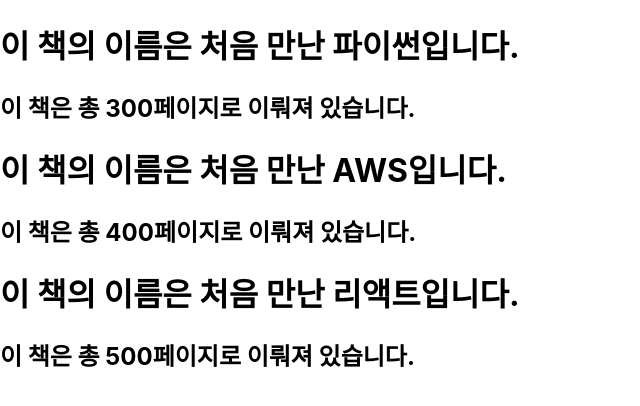
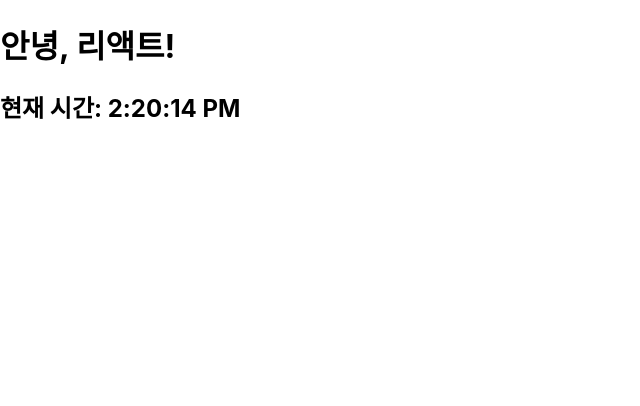
Before and after one commit to Rigels94/react_test_1536122, a React (Create React App) app: page / in a window 1280 px wide. Shown: the top 406 px of the page, without its empty margins (0-640 px from the left). Built offline with nearby package versions, Linux system fonts and the light colour scheme.

Commit message:
feat: 4_3 add clock element

```diff
--- /dev/null
+++ b/src/chapter_04/Clock.jsx
@@ -0,0 +1,12 @@
+import React from 'react';
+
+function Clock(props) {
+  return (
+    <div>
+      <h1>안녕, 리액트!</h1>
+      <h2>현재 시간: {new Date().toLocaleTimeString()}</h2>
+    </div>
+  );
+}
+
+export default Clock;
--- a/src/index.js
+++ b/src/index.js
@@ -5,13 +5,23 @@
 import reportWebVitals from './reportWebVitals';
 
 import Library from './chapter_03/Library';
+import Clock from './chapter_04/Clock';
+
+// const root = ReactDOM.createRoot(document.getElementById('root'));
+// root.render(
+//   <React.StrictMode>
+//     <Library />
+//   </React.StrictMode>
+// );
 
 const root = ReactDOM.createRoot(document.getElementById('root'));
-root.render(
-  <React.StrictMode>
-    <Library />
-  </React.StrictMode>
-);
+setInterval(() => {
+  root.render(
+    <React.StrictMode>
+      <Clock />
+    </React.StrictMode>
+  );
+}, 1000);
 
 // If you want to start measuring performance in your app, pass a function
 // to log results (for example: reportWebVitals(console.log))
```
